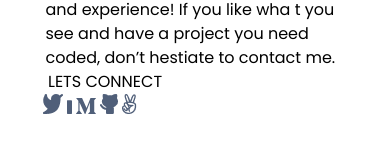
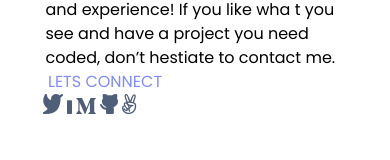
Before and after one commit to isaka-lumato/MOBILE, a website: page index.html in a window 390 px wide. Shown: the part 364-524 px from the top of the page. Drawn offline with Linux system fonts and the light colour scheme.

Commit message:
Mobile setup

```diff
--- a/style.css
+++ b/style.css
@@ -48,6 +48,7 @@ p {
 
 .flex-even p {
   margin-left: 5px;
+  color: #7f8CFF;
 }
 
 .flex-even {
```
